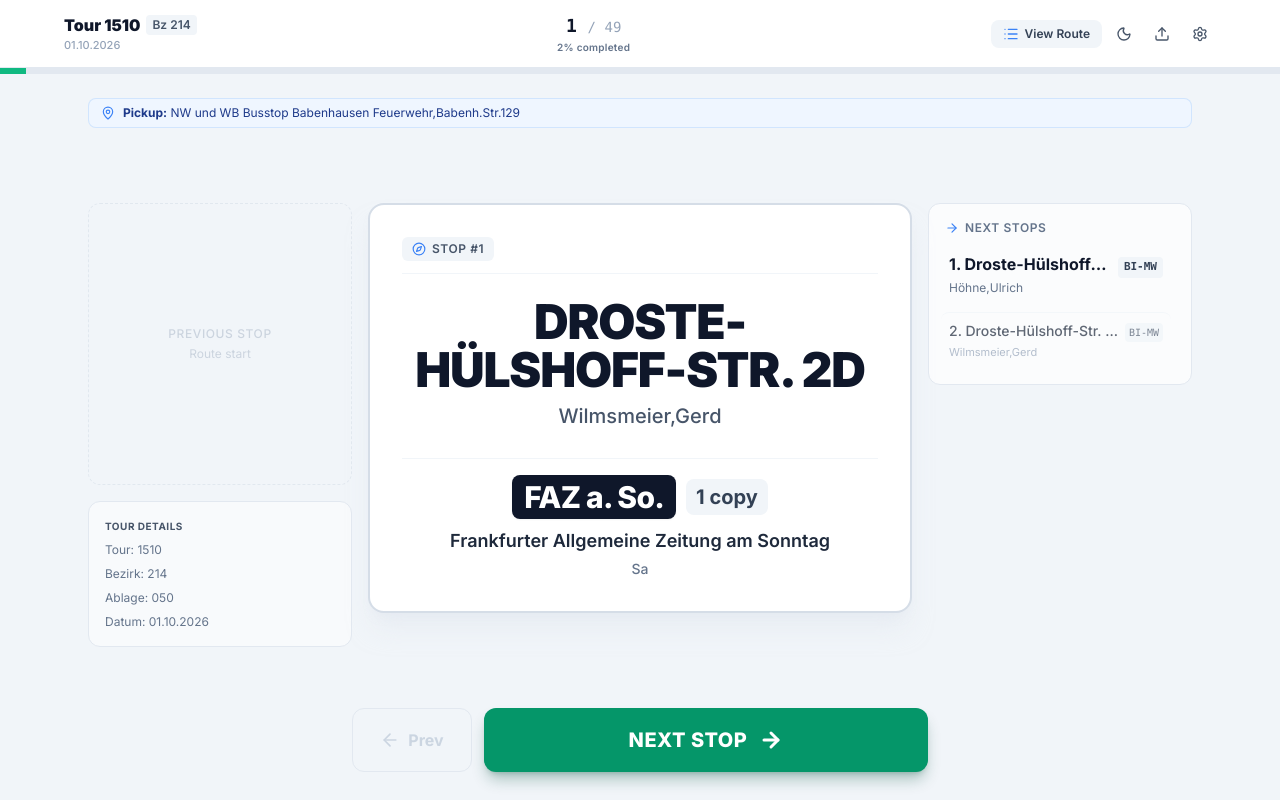
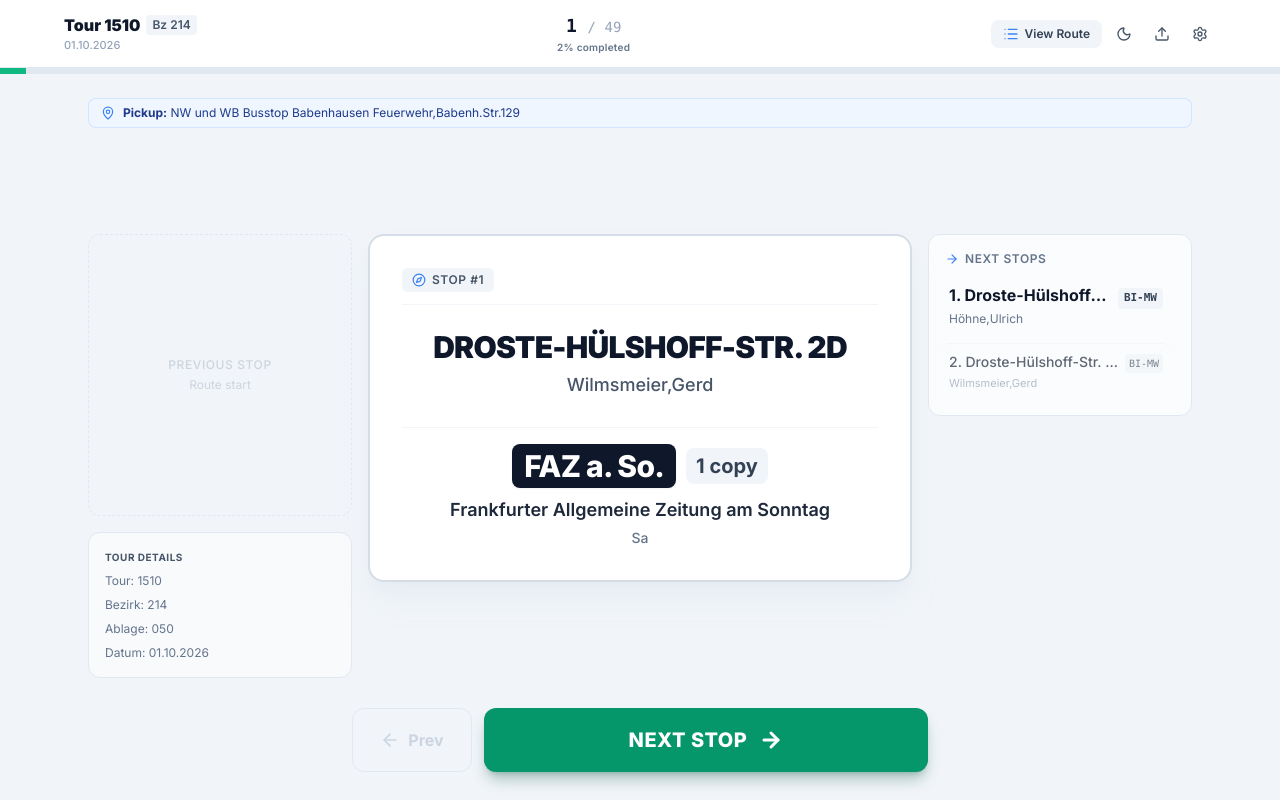
Before and after one commit to haris-ali9211/DeliveryPaper, a React (Vite) app: page / in a window 1280 px wide. Built offline with nearby package versions, Linux system fonts and the light colour scheme.

Commit message:
style: adjust address title font size to fit neatly on one line

```diff
--- a/src/components/CurrentDeliveryCard.tsx
+++ b/src/components/CurrentDeliveryCard.tsx
@@ -15,7 +15,7 @@ export const CurrentDeliveryCard: React.FC<CurrentDeliveryCardProps> = ({
   const isMultiPub = stop.publications.length > 1;
 
   return (
-    <div className="w-full flex flex-col justify-between rounded-2xl bg-white dark:bg-slate-900 border-2 border-slate-300/80 dark:border-slate-800 shadow-xl shadow-slate-200/50 dark:shadow-none p-5 sm:p-7 md:p-8 transition-all">
+    <div className="w-full flex flex-col justify-between rounded-2xl bg-white dark:bg-slate-900 border-2 border-slate-300/80 dark:border-slate-800 shadow-xl shadow-slate-200/50 dark:shadow-none p-4 sm:p-6 md:p-8 transition-all">
       {/* Top Meta: Stop Number & Optional Next Street Transition */}
       <div className="flex items-center justify-between gap-2 border-b border-slate-100 dark:border-slate-800/80 pb-3 mb-4">
         <div className="inline-flex items-center gap-1.5 px-2.5 py-1 rounded-md bg-slate-100 dark:bg-slate-800 text-slate-600 dark:text-slate-300 text-xs font-semibold tracking-wider uppercase">
@@ -32,12 +32,12 @@ export const CurrentDeliveryCard: React.FC<CurrentDeliveryCardProps> = ({
       </div>
 
       {/* Main Focus Area: Address & Customer */}
-      <div className="text-center my-1 sm:my-2">
-        <h1 className="text-3xl sm:text-4xl md:text-5xl font-black text-slate-900 dark:text-white tracking-tight leading-tight uppercase font-sans">
+      <div className="text-center my-1 sm:my-2 px-1">
+        <h1 className="text-xl sm:text-2xl md:text-3xl font-black text-slate-900 dark:text-white tracking-tight leading-tight uppercase font-sans truncate sm:whitespace-normal">
           {stop.street} {stop.houseNumber}
         </h1>
 
-        <div className="mt-2 text-lg sm:text-xl font-medium text-slate-600 dark:text-slate-300">
+        <div className="mt-1.5 text-base sm:text-lg font-medium text-slate-600 dark:text-slate-300 truncate">
           {stop.customer}
         </div>
       </div>
```
